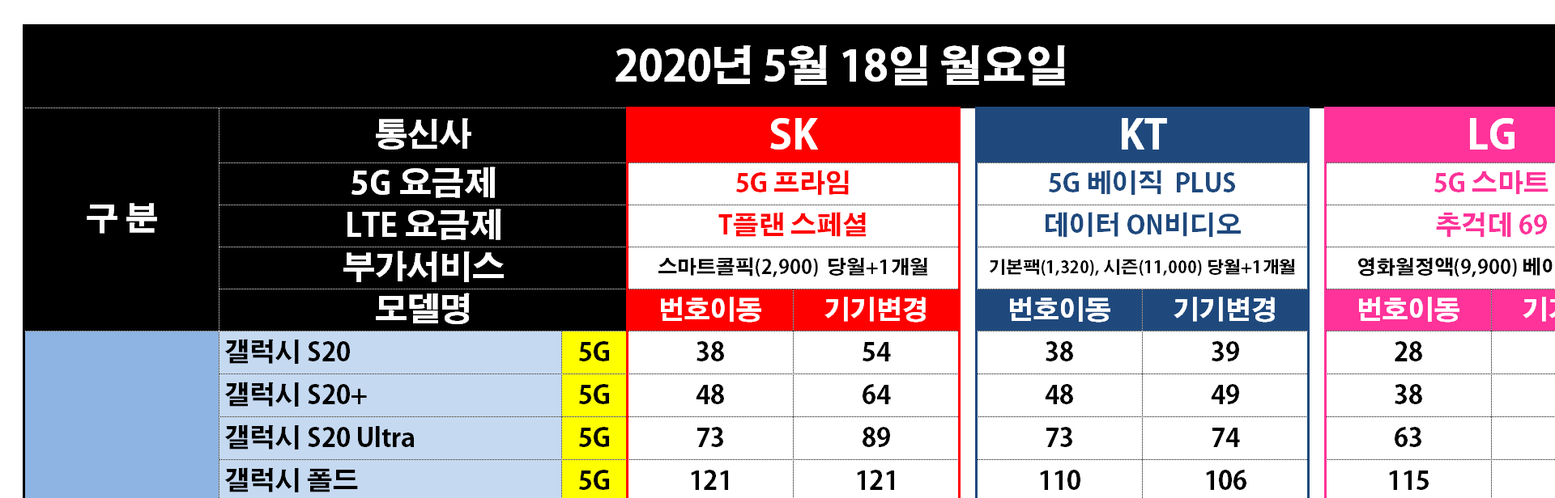
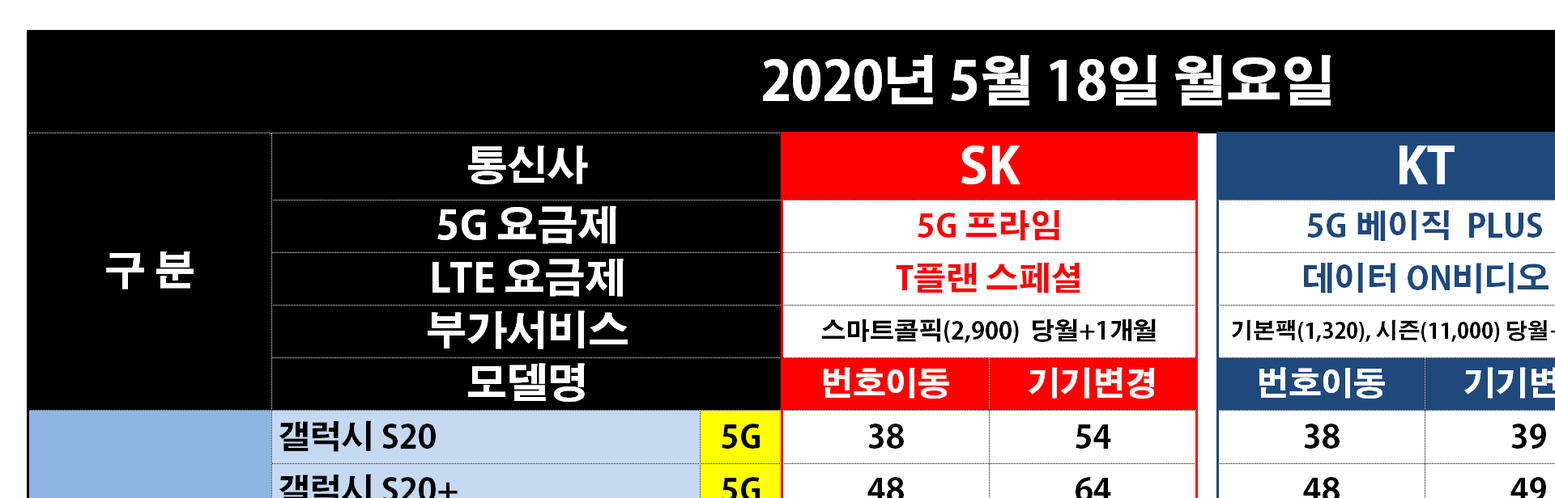
Before and after one commit to sisepyo/SiSePyo0001, a plain HTML site: page index.html in a window 1280 px wide. Shown: the top 616 px of the page at 81% size, 1920 px wide, since content can reach past the window. Drawn offline with Linux system fonts and the light colour scheme.

Commit message:
Update index.html

```diff
--- a/index.html
+++ b/index.html
@@ -1 +1 @@
-<img src="20200518.png" WIDTH= HEIGHT=>
+<img src="20200518_1.png" WIDTH= HEIGHT=>
```
